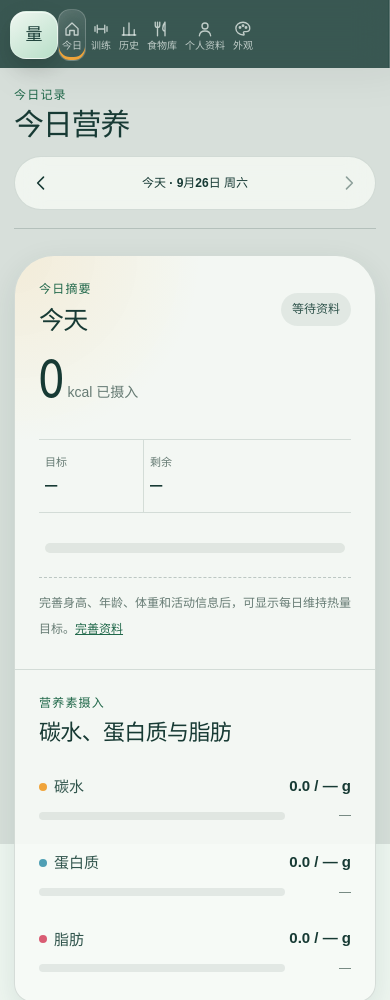
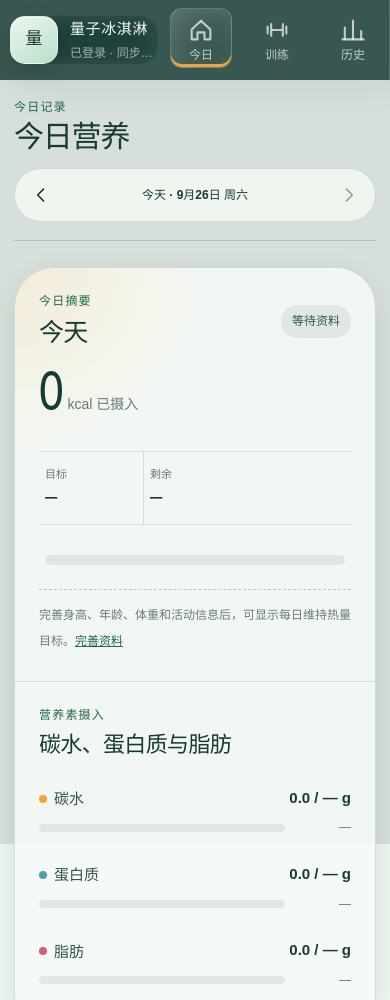
Before and after one commit to JIANGZICUTE/healtheveryday, a plain HTML site: page index.html in a window 390 px wide. Shown: the top 1000 px of the page. Drawn offline with Linux system fonts and the light colour scheme; no server answers.

Commit message:
Add files via upload

```diff
--- a/styles.css
+++ b/styles.css
@@ -4200,3 +4200,90 @@ textarea {
     line-height: 1;
   }
 }
+/* Mobile: keep one row, increase touch target spacing, scroll nav horizontally */
+@media (max-width: 720px) {
+  .sidebar {
+    grid-template-columns: auto minmax(0, 1fr);
+    gap: 10px;
+    padding: 8px 10px 9px;
+  }
+
+  .brand {
+    display: block;
+    min-width: 0;
+  }
+
+  .brand-account {
+    width: auto;
+    min-width: 0;
+  }
+
+  .brand-avatar {
+    width: 48px;
+    height: 48px;
+    flex-basis: 48px;
+    border-radius: 15px;
+  }
+
+  .brand-copy {
+    display: grid;
+    max-width: 88px;
+    min-width: 0;
+  }
+
+  .brand-copy .brand-name,
+  .brand-copy .brand-subtitle {
+    overflow: hidden;
+    text-overflow: ellipsis;
+    white-space: nowrap;
+  }
+
+  .primary-nav {
+    display: flex;
+    grid-template-columns: none;
+    gap: 14px;
+    width: 100%;
+    min-width: 0;
+    margin-top: 0;
+    padding: 0 2px 3px;
+    overflow-x: auto;
+    overscroll-behavior-x: contain;
+    scroll-snap-type: x proximity;
+    scrollbar-width: none;
+    -webkit-overflow-scrolling: touch;
+  }
+
+  .primary-nav::-webkit-scrollbar {
+    display: none;
+  }
+
+  .nav-button {
+    display: flex;
+    flex: 0 0 62px;
+    min-width: 62px;
+    min-height: 60px;
+    flex-direction: column;
+    align-items: center;
+    justify-content: center;
+    gap: 5px;
+    padding: 6px 3px;
+    text-align: center;
+    font-size: 12px;
+    line-height: 1;
+    scroll-snap-align: center;
+  }
+
+  .nav-button svg {
+    flex: 0 0 auto;
+    width: 28px;
+    height: 28px;
+    margin: 0;
+  }
+
+  .nav-button span {
+    display: block;
+    width: 100%;
+    text-align: center;
+    line-height: 1;
+  }
+}
```
